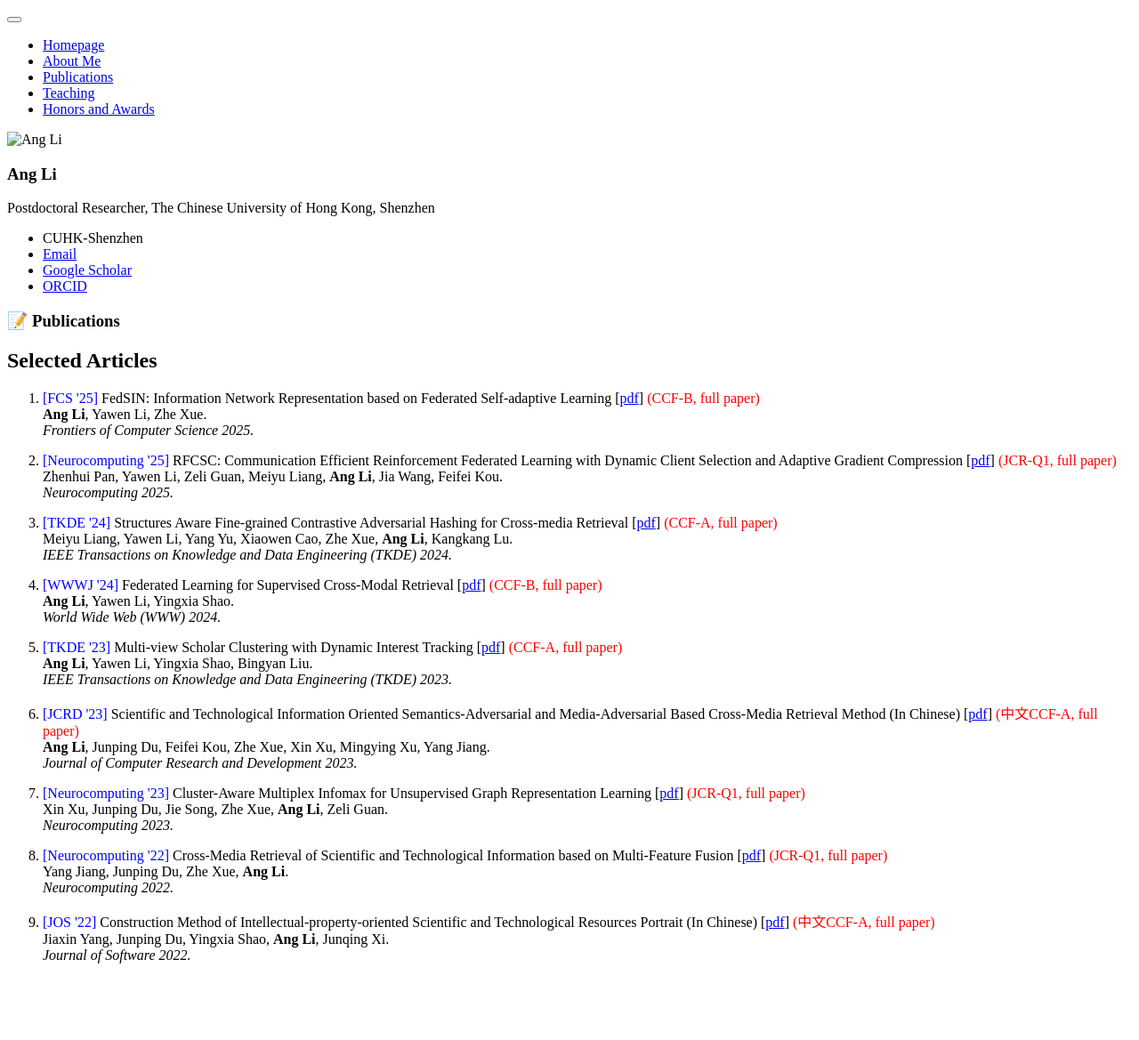
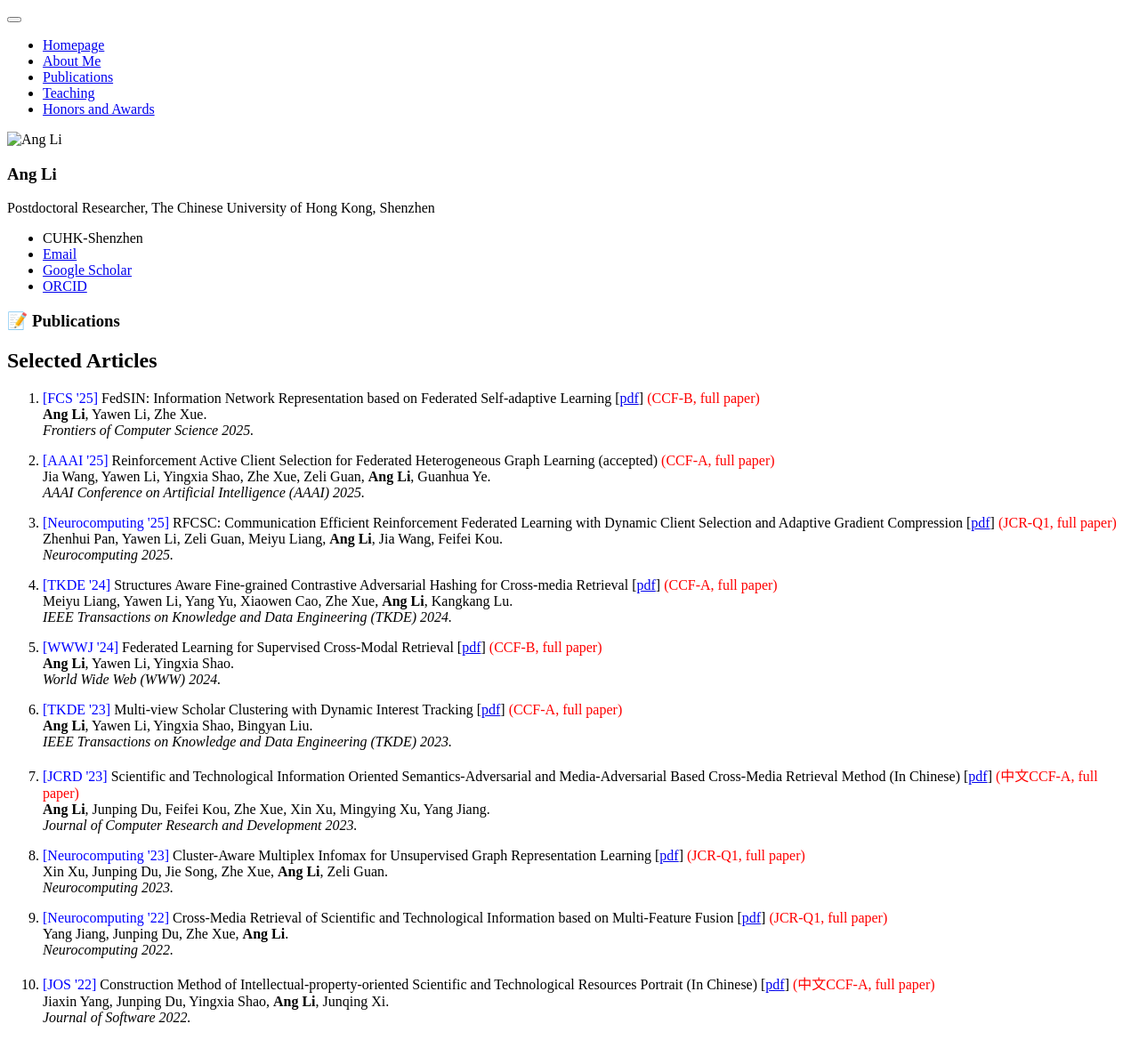
Before and after one commit to chris-Ang-li/chris-Ang-li.github.io, a Jekyll site: the page built from _pages/includes/pub.md, in a window 1280 px wide. Shown: the whole page at 89% size. Built offline with Jekyll 4.4.1, drawn with Linux system fonts in a browser that asks for light colours; our own code applies the rules of GitHub Pages for plain Markdown files; before the commit the page ends 1099 px from its top, so only the background shows below that.

Commit message:
Update pub.md

```diff
--- a/_pages/includes/pub.md
+++ b/_pages/includes/pub.md
@@ -8,6 +8,13 @@
       <br>
       <b>Ang Li</b>, Yawen Li, Zhe Xue.<br>
       <i>Frontiers of Computer Science 2025.</i> <br>
+    </p>
+  </li>
+  <li>
+    <p><font color="blue">[AAAI '25]</font> Reinforcement Active Client Selection for Federated Heterogeneous Graph Learning (accepted) <font color="red">(CCF-A, full paper)</font>
+      <br>
+      Jia Wang, Yawen Li, Yingxia Shao, Zhe Xue, Zeli Guan, <b>Ang Li</b>, Guanhua Ye.<br>
+      <i>AAAI Conference on Artificial Intelligence (AAAI) 2025.</i> <br>
     </p>
   </li>
   <li>
```
